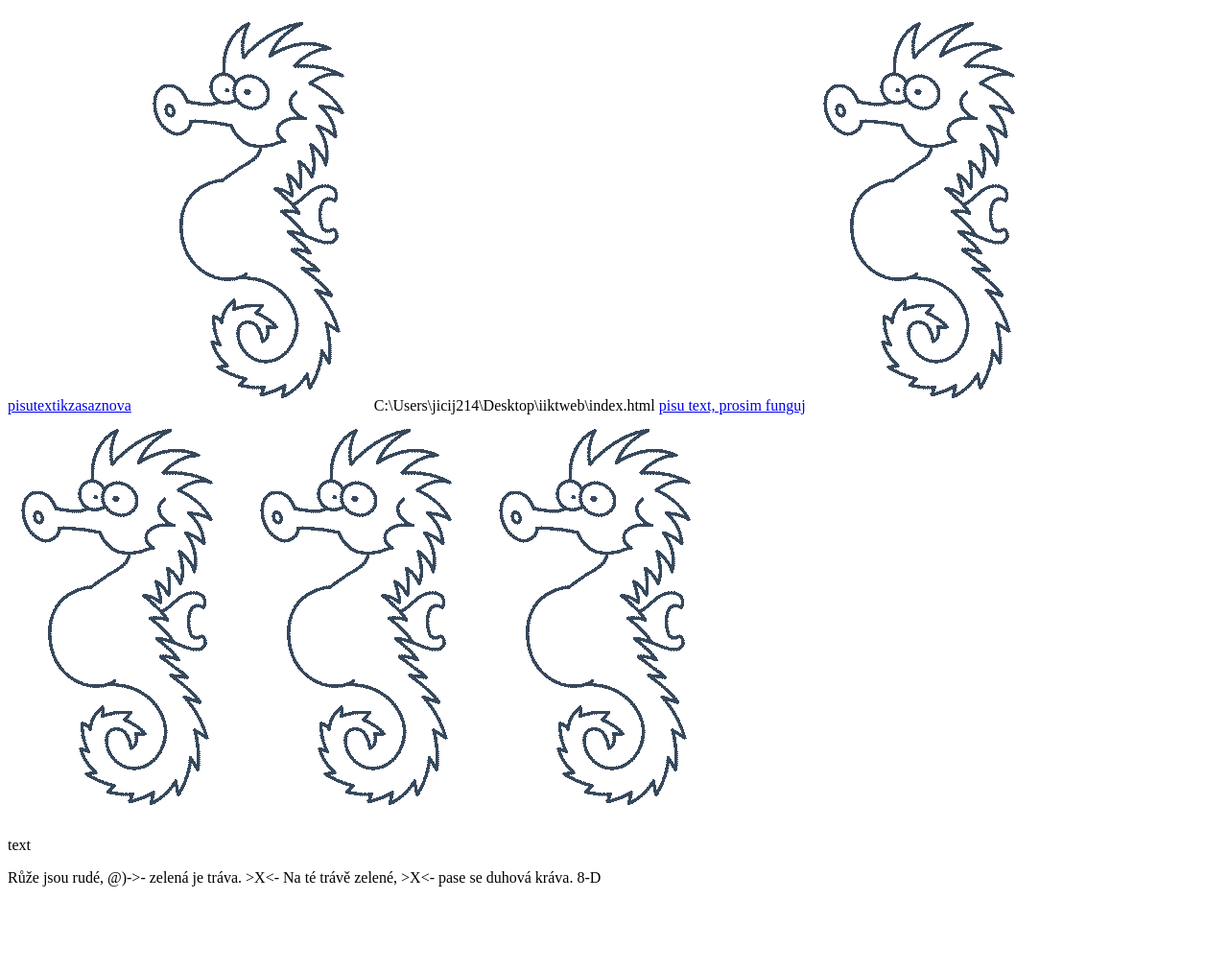
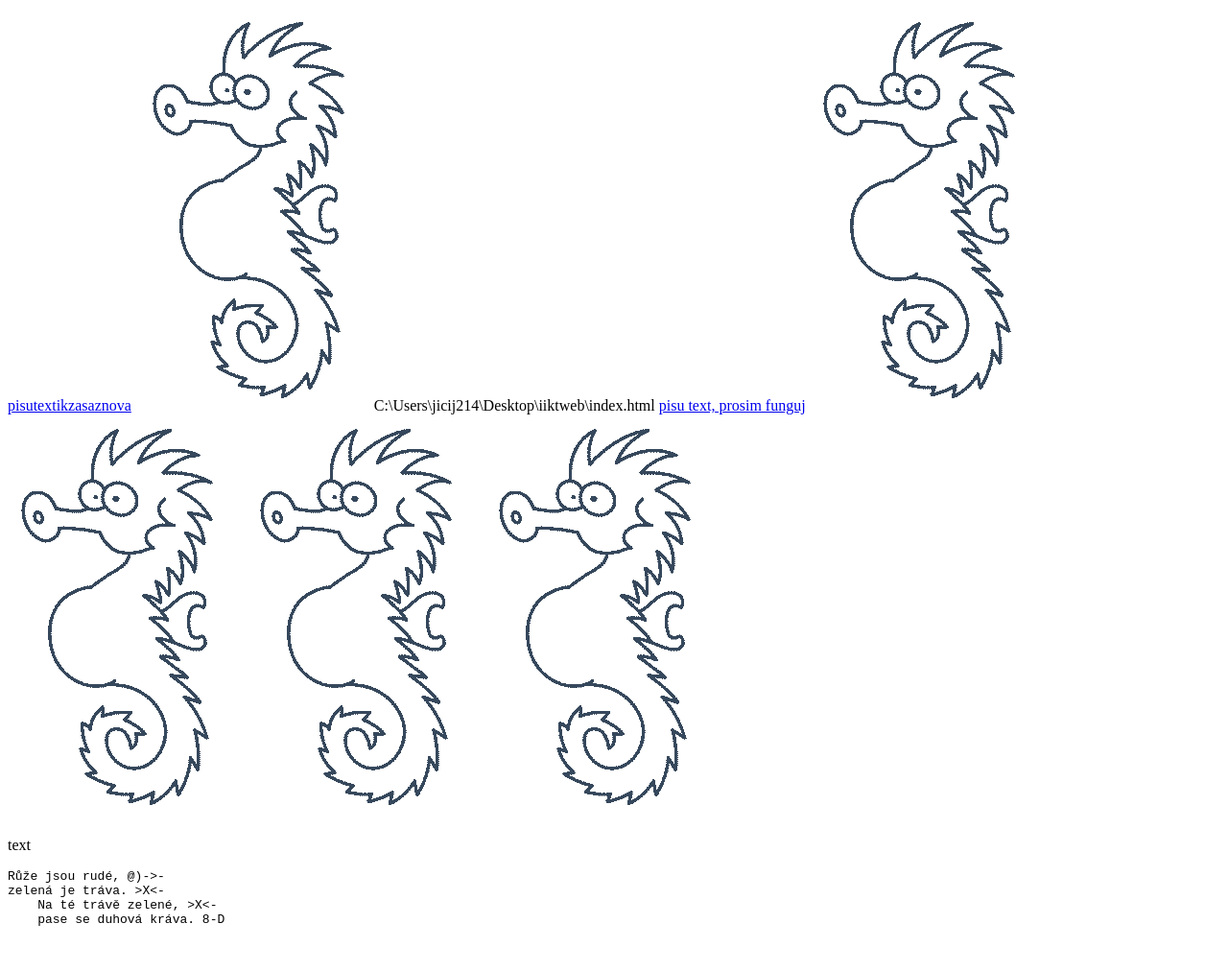
Before and after one commit to dzinaajic/iiktweb, a plain HTML site: page index.html in a window 1280 px wide. Shown: the whole page at 96% size. Before the commit the page ends 940 px from the top, so only its background shows below. Drawn offline with Linux system fonts and the light colour scheme.

Commit message:
tedkasetopovede

```diff
--- a/index.html
+++ b/index.html
@@ -16,9 +16,9 @@
 <img src="R.gif" alt="mujobrazek">
 <img src="R.gif" alt="mujobrazek">
 <p id="mojeId">text</p>
-<p>Růže jsou rudé, @)->-
-    zelená je tráva. >X<-
+<pre>Růže jsou rudé, @)->-
+zelená je tráva. >X<-
     Na té trávě zelené, >X<-
-    pase se duhová kráva. 8-D</p>
+    pase se duhová kráva. 8-D<pre>
 </body>
 </html>
```
